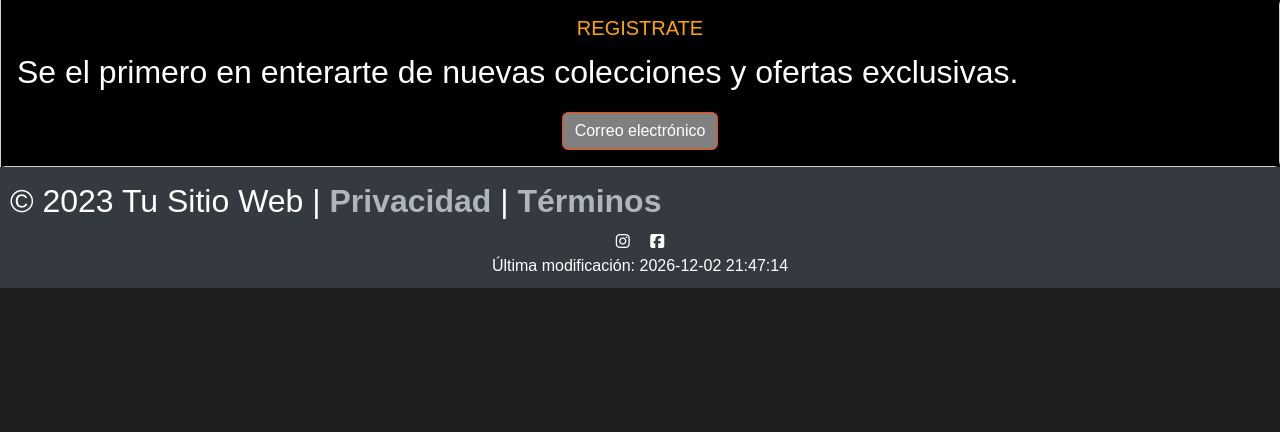
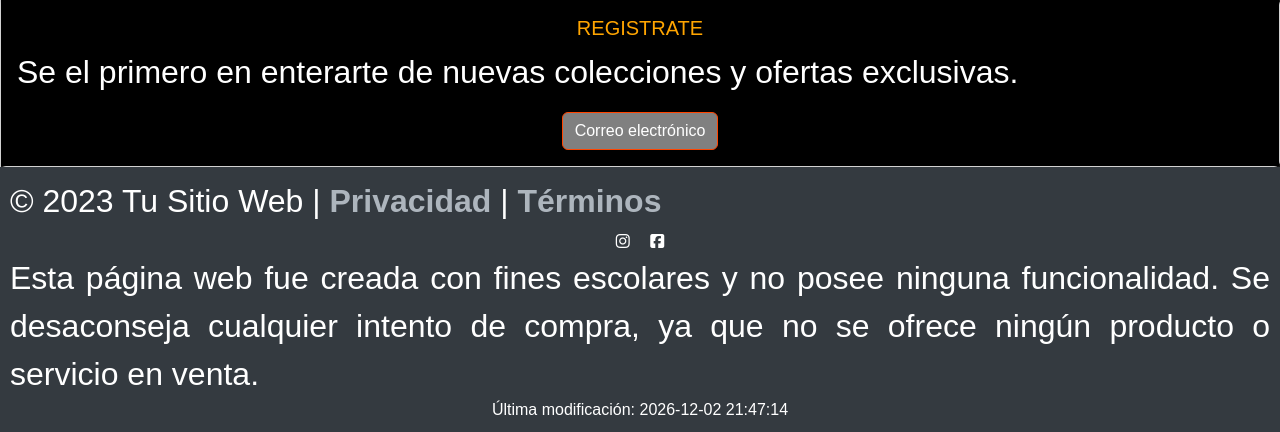
Before and after one commit to osmarmtzz/ProyectoVentaProductos, a PHP site: page /index.php in a window 1280 px wide. Shown: the part 3648-4080 px from the top of the page. Before the commit the page ends 3936 px from the top, so only its background shows below. Run offline with PHP 8.4, Linux system fonts and the light colour scheme; some libraries are stand-ins or nearby versions.

Commit message:
footer
ijijij

```diff
--- a/ProyectoFinal/footer.php
+++ b/ProyectoFinal/footer.php
@@ -58,6 +58,8 @@
             <a href="#" target="_blank"><i class="fab fa-instagram"></i></a>
             <a href="#" target="_blank"><i class="fab fa-facebook-square"></i></a>
         </div>
+        <p>Esta página web fue creada con fines escolares y no posee ninguna funcionalidad. Se desaconseja cualquier intento de compra, ya que no se ofrece ningún producto o servicio en venta.</p>
+
 
         <?php
         include 'ultima_modificacion.php';
```
